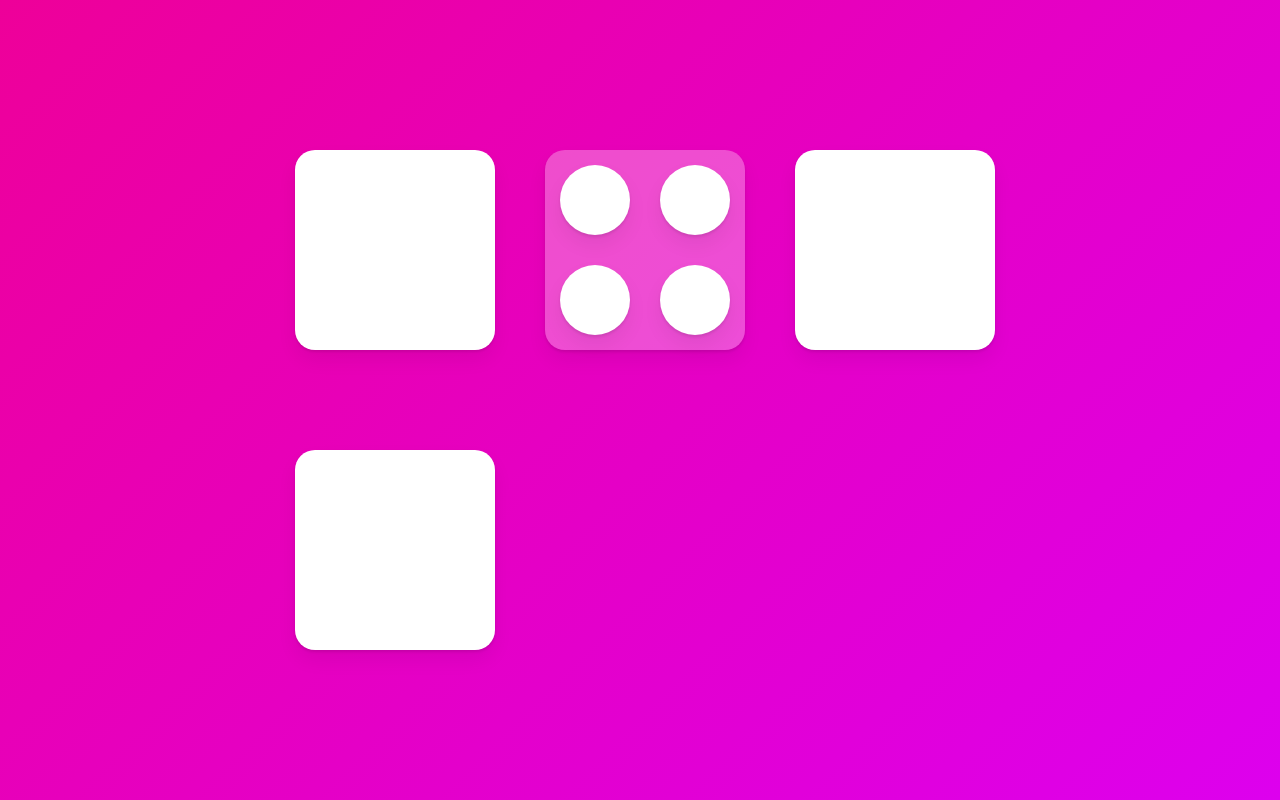
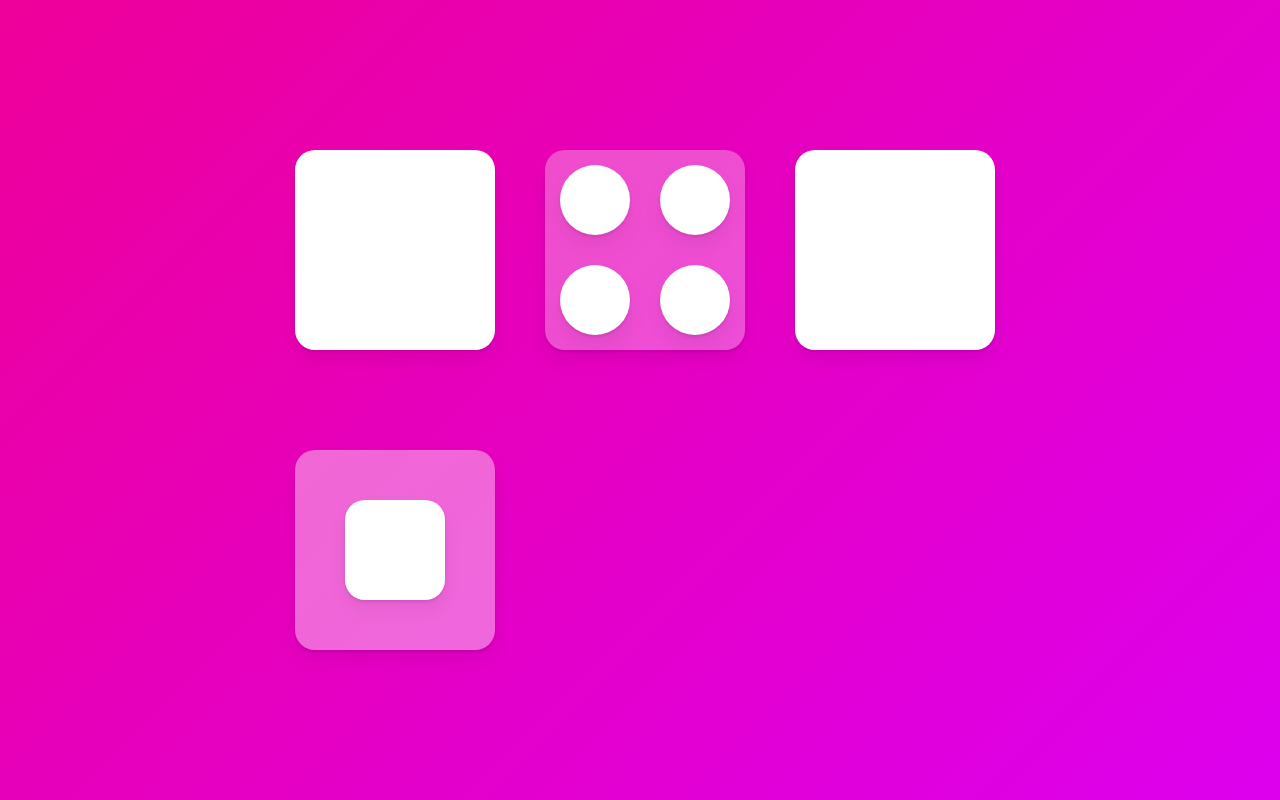
Before and after one commit to jae-hun-e/react-masterclass, a React (Create React App) app: page / in a window 1280 px wide. Built offline with nearby package versions, Linux system fonts and the light colour scheme.

Commit message:
drop시 제자리로 돌아오기

```diff
--- a/src/animation/Box4.tsx
+++ b/src/animation/Box4.tsx
@@ -1,30 +1,40 @@
 import styled from "styled-components";
 import { motion } from "framer-motion";
-
-const boxVariants = {
-  hover: {
-    scale: 1.5,
-    rotateZ: 90,
-  },
-  click: {
-    scale: 1,
-    borderRadius: "100px",
-  },
-  drag: { backgroundColor: "rgb(46, 204, 113)", transition: { duration: 10 } },
-};
+import { useRef } from "react";
 
 // eslint-disable-next-line import/no-anonymous-default-export
 export default function () {
+  const biggerBoxRef = useRef<HTMLDivElement>(null);
+
   return (
-    <Box drag variants={boxVariants} whileHover="hover" whileTap="click" />
+    <BigBox ref={biggerBoxRef}>
+      <Box
+        drag
+        dragSnapToOrigin
+        dragElastic={0.5}
+        dragConstraints={biggerBoxRef}
+      />
+    </BigBox>
   );
 }
 
-const Box = styled(motion.div)`
+const BigBox = styled.div`
   margin: 30px;
   width: 200px;
   height: 200px;
-  background-color: white;
+  border-radius: 20px;
+  background-color: rgba(255, 255, 255, 0.4);
+  box-shadow: 0 2px 3px rgba(0, 0, 0, 0.1), 0 10px 20px rgba(0, 0, 0, 0.06);
+  display: flex;
+  justify-content: center;
+  align-items: center;
+  overflow: hidden;
+`;
+
+const Box = styled(motion.div)`
+  width: 100px;
+  height: 100px;
+  background-color: rgba(255, 255, 255, 1);
   border-radius: 20px;
   box-shadow: 0 2px 3px rgba(0, 0, 0, 0.1), 0 10px 20px rgba(0, 0, 0, 0.06);
 `;
```
